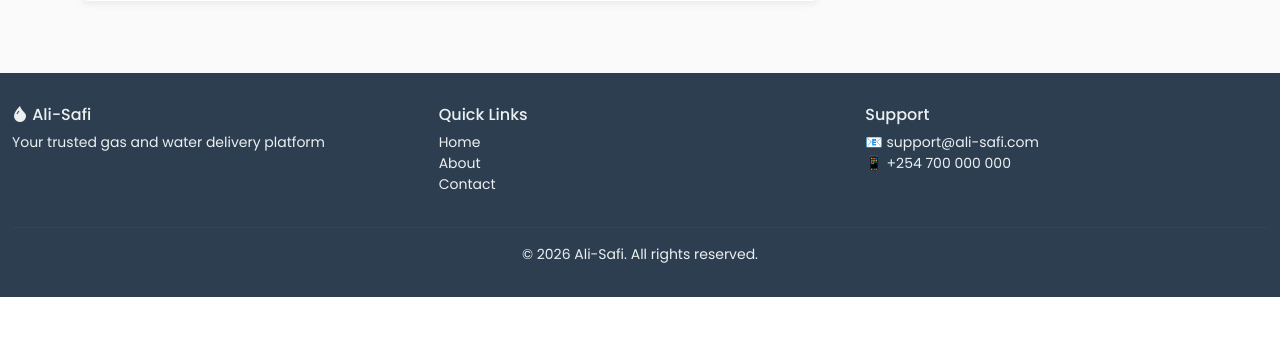
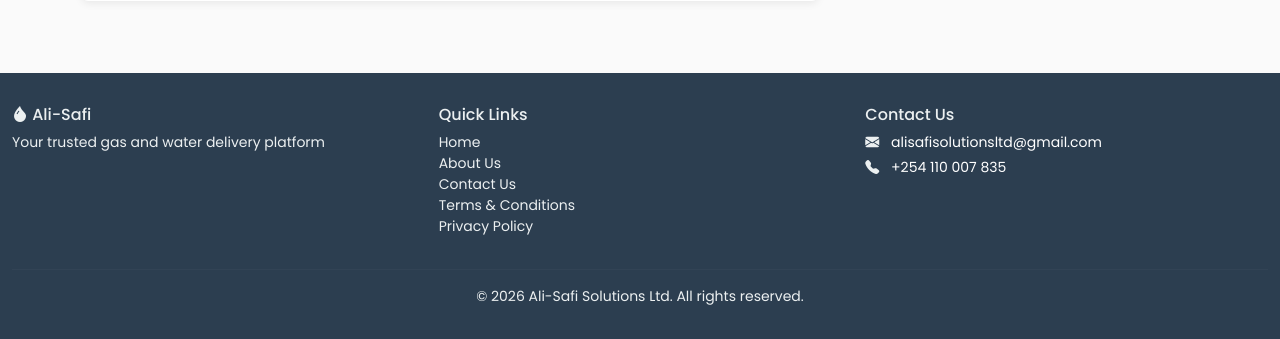
Before and after one commit to VictorGithub666/ali-safi, a Laravel app: page /admin/customers/create in a window 1280 px wide. Shown: the part 1011-1350 px from the top of the page. Before the commit the page ends 1308 px from the top, so only its background shows below. Run offline with Laravel 12, Linux system fonts and the light colour scheme; a user stored in the database is signed in; data comes from the database, SQL or seed files in the repository; style sheets or scripts are compiled from the project's sources; parts of the project's set-up code (start-up, migrations or seed data) failed here and were passed over; some libraries are stand-ins or nearby versions.

Commit message:
Footer Update

```diff
--- a/resources/views/layouts/app.blade.php
+++ b/resources/views/layouts/app.blade.php
@@ -313,21 +313,27 @@
                         <h6>Quick Links</h6>
                         <ul class="list-unstyled small">
                             <li><a href="{{ route('home') }}">Home</a></li>
-                            <li><a href="#">About</a></li>
-                            <li><a href="#">Contact</a></li>
+                            <li><a href="#">About Us</a></li>
+                            <li><a href="#">Contact Us</a></li>
+                            <li><a href="#">Terms & Conditions</a></li>
+                            <li><a href="#">Privacy Policy</a></li>
                         </ul>
                     </div>
                     <div class="col-md-4">
-                        <h6>Support</h6>
+                        <h6>Contact Us</h6>
+                        <p class="small mb-1">
+                            <i class="bi bi-envelope-fill me-2"></i>
+                            <a href="mailto:alisafisolutionsltd@gmail.com" class="text-white text-decoration-none">alisafisolutionsltd@gmail.com</a>
+                        </p>
                         <p class="small mb-0">
-                            📧 support@ali-safi.com<br>
-                            📱 +254 700 000 000
+                            <i class="bi bi-telephone-fill me-2"></i>
+                            <a href="tel:+254110007835" class="text-white text-decoration-none">+254 110 007 835</a>
                         </p>
                     </div>
                 </div>
                 <hr style="border-color: rgba(255,255,255,0.1); margin: 1rem 0;">
                 <div class="text-center small">
-                    <p class="mb-0">&copy; 2026 Ali-Safi. All rights reserved.</p>
+                    <p class="mb-0">&copy; {{ date('Y') }} Ali-Safi Solutions Ltd. All rights reserved.</p>
                 </div>
             </div>
         </footer>
```
